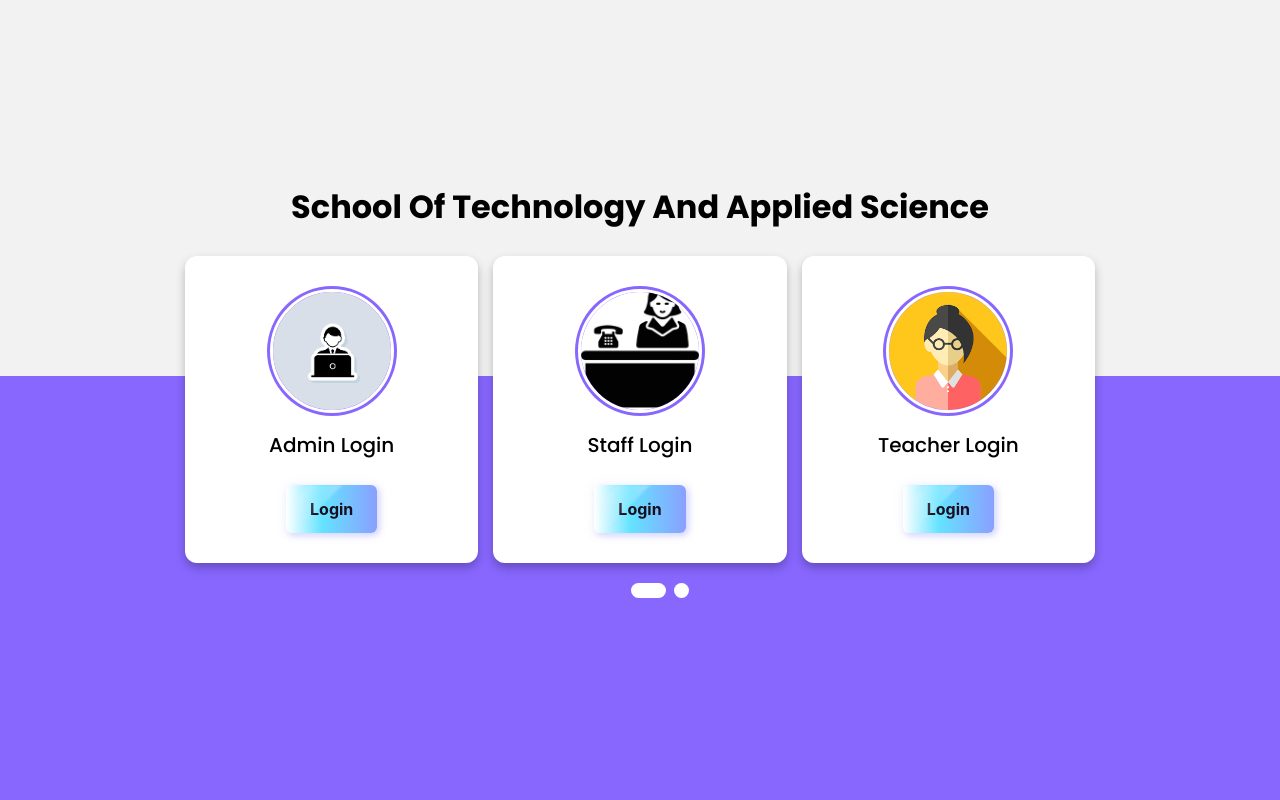
After one commit to joyalshaji135/College-Management-System, a PHP site: page /login_direction.html in a window 1280 px wide. The commit adds this page. Run offline with PHP 8.4, Linux system fonts and the light colour scheme.

Commit message:
Redirection is Completed

```diff
--- a/Admin-Side/css/style.css
+++ b/Admin-Side/css/style.css
@@ -40,7 +40,8 @@ body{
 }
 
 .img img{
-	width: 500px;
+	width: 150px;
+	margin-right: 40px;
 }
 
 form{
--- /dev/null
+++ b/assets/css/style.css
@@ -0,0 +1,210 @@
+/* Google Font CDN Link */
+@import url('https://fonts.googleapis.com/css2?family=Poppins:wght@200;300;400;500;600;700&display=swap');
+*{
+  margin: 0;
+  padding: 0;
+  box-sizing: border-box;
+  font-family: 'Poppins',sans-serif;
+}
+body{
+  display: flex;
+  min-height: 100vh;
+  align-items: center;
+  justify-content: center;
+  background: #f2f2f2;
+  position: relative;
+}
+body::before{
+  content: '';
+  position: absolute;
+  width: 100%;
+  background: #8867ff;
+  clip-path: inset(47% 0 0 0);
+  z-index: -1;
+  height: 100%;
+}
+::selection{
+  background:	#8867ff;
+  color: #fff;
+}
+.container{
+  max-width: 950px;
+  width: 100%;
+  overflow: hidden;
+  padding: 80px 0;
+}
+.container .main-card{
+  display: flex;
+  justify-content: space-evenly;
+  width: 200%;
+  transition: 1s;
+}
+#two:checked ~ .main-card{
+  margin-left: -100%;
+}
+.container .main-card .cards{
+  width: calc(100% / 2 - 10px);
+  display: flex;
+  flex-wrap: wrap;
+  margin: 0 20px;
+  justify-content: space-between;
+}
+.main-card .cards .card{
+  width: calc(100% / 3 - 10px);
+  background: #fff;
+  border-radius: 12px;
+  padding: 30px;
+  box-shadow: 0 5px 10px rgba(0, 0, 0, 0.25);
+  transition: all 0.4s ease;
+}
+.main-card .cards .card:hover{
+  transform: translateY(-15px);
+}
+.cards .card .content{
+  width: 100%;
+  display: flex;
+  flex-direction: column;
+  justify-content: center;
+  align-items: center;
+  text-align: center;
+}
+.cards .card .content .img{
+  height: 130px;
+  width: 130px;
+  border-radius: 50%;
+  padding: 3px;
+  background: #8867ff;
+  margin-bottom: 14px;
+}
+.card .content .img img{
+  height: 100%;
+  width: 100%;
+  border: 3px solid #ffff;
+  border-radius: 50%;
+  object-fit: cover;
+}
+.card .content .name{
+  font-size: 20px;
+  font-weight: 500;
+}
+.card .content .job{
+  font-size: 20px;
+  color: #8867ff;
+}
+.card .content .media-icons{
+  margin-top: 10px;
+  display: flex;
+
+}
+.media-icons a{
+  text-align: center;
+  line-height: 33px;
+  height: 35px;
+  width: 35px;
+  margin: 0 4px;
+  font-size: 14px;
+  color: #FFF;
+  border-radius: 50%;
+  border: 2px solid transparent;
+  background: #8867ff;
+  transition: all 0.3s ease;
+}
+.media-icons a:hover{
+  color: #8867ff;
+  background-color: #fff;
+  border-color: #8867ff;
+}
+ .container .button{
+  width: 100%;
+  display: flex;
+  justify-content: center;
+  margin: 20px;
+}
+.button label{
+  height: 15px;
+  width: 15px;
+  border-radius: 20px;
+  background: #fff;
+  margin: 0 4px;
+  cursor: pointer;
+  transition: all 0.5s ease;
+}
+.button label.active{
+  width: 35px;
+}
+#one:checked ~ .button .one{
+  width: 35px;
+}
+#one:checked ~ .button .two{
+  width: 15px;
+}
+#two:checked ~ .button .one{
+  width: 15px;
+}
+#two:checked ~ .button .two{
+  width: 35px;
+}
+input[type="radio"]{
+  display: none;
+}
+@media (max-width: 768px) {
+  .main-card .cards .card{
+    margin: 20px 0 10px 0;
+    width: calc(100% / 2 - 10px);
+  }
+}
+@media (max-width: 600px) {
+  .main-card .cards .card{
+    /* margin: 20px 0 10px 0; */
+    width: 100%;
+  }
+}
+
+button {
+  animation: 1.5s ease infinite alternate running shimmer;
+  background: linear-gradient(90deg, #ffffff 0%, #64E3FF 30%, #9192FF 85%);
+  background-size: 200% 100%;
+  border: none;
+	border-radius: 6px;
+  box-shadow: -2px -2px 10px rgba(252, 252, 252, 0.5), 2px 2px 10px rgba(144, 148, 255, 0.5);
+  color: #170F1E;
+  cursor: pointer;
+	font-family: 'Inter', sans-serif;
+  font-size: 16px;
+	font-weight: 670;
+  line-height: 24px;
+  overflow: hidden;
+  padding: 12px 24px;
+  position: relative;
+  text-decoration: none;
+  transition: 0.2s;
+
+  svg {
+    left: -20px;
+    opacity: 0.5;
+    position: absolute;
+    top: -2px;
+    transition: 0.5s cubic-bezier(.5,-0.5,.5,1.5);
+  }
+
+  &:hover svg {
+    opacity: 0.8;
+    transform: translateX(50px) scale(1.5);
+  }
+
+  &:hover {
+    transform: rotate(-3deg);
+  }
+
+  &:active {
+    transform: scale(0.95) rotate(-3deg);
+  }
+
+}
+
+@keyframes shimmer {
+  to {
+    background-size: 100% 100%;
+    box-shadow: -2px -2px 6px rgba(255, 255, 255, 0.5), 2px 2px 6px rgba(144, 148, 255, 0.5);
+  }
+}
--- a/index.html
+++ b/index.html
@@ -74,7 +74,7 @@
           <!-- /search popup -->
         </div>
         <div class="top-quote mr-lg-2 text-center">
-          <a href="#login" class="btn login mr-2"><span class="fa fa-user"></span> login</a>
+          <a href="./login_direction.html" class="btn login mr-2"><span class="fa fa-user"></span> login</a>
         </div>
       </div>
       <!-- toggle switch for light and dark theme -->
--- /dev/null
+++ b/login_direction.html
@@ -0,0 +1,228 @@
+<!DOCTYPE html>
+<!-- Created By CodingLab - www.codinglabweb.com -->
+<html lang="en" dir="ltr">
+  <head>
+    <meta charset="UTF-8">
+    <title> Responsive Our Team Section | CodingLab </title>
+    <link rel="stylesheet" href="./assets/css/style.css">
+    <!-- Fontawesome CDN Link -->
+    <link rel="stylesheet" href="https://cdnjs.cloudflare.com/ajax/libs/font-awesome/5.15.2/css/all.min.css"/>
+     <meta name="viewport" content="width=device-width, initial-scale=1.0">
+   </head>
+<body>
+  <div class="container">
+    <h1 style="text-align: center;">School Of Technology And Applied Science</h1>
+    <br>
+    <input type="radio" name="dot" id="one">
+    <input type="radio" name="dot" id="two">
+    <div class="main-card">
+      <div class="cards">
+        <div class="card">
+         <div class="content">
+           <div class="img">
+            <img src="./assets/images/1.avif" alt="">
+           </div>
+           <div class="details">
+             <div class="name">Admin Login</div>
+             <br>
+           </div>
+           <div>
+            <a href="./Admin-Side/index.html"><button>
+                Login
+                <svg width="79" height="46" viewBox="0 0 79 46" fill="none" xmlns="http://www.w3.org/2000/svg">
+                <g filter="url(#filter0_f_618_1123)">
+                  <path d="M42.9 2H76.5L34.5 44H2L42.9 2Z" fill="url(#paint0_linear_618_1123)"/>
+                </g>
+                <defs>
+                  <filter id="filter0_f_618_1123" x="0" y="0" width="78.5" height="46" filterUnits="userSpaceOnUse" color-interpolation-filters="sRGB">
+                    <feFlood flood-opacity="0" result="BackgroundImageFix"/>
+                    <feBlend mode="normal" in="SourceGraphic" in2="BackgroundImageFix" result="shape"/>
+                    <feGaussianBlur stdDeviation="1" result="effect1_foregroundBlur_618_1123"/>
+                  </filter>
+                  <linearGradient id="paint0_linear_618_1123" x1="76.5" y1="2.00002" x2="34.5" y2="44" gradientUnits="userSpaceOnUse">
+                    <stop stop-color="white" stop-opacity="0.6"/>
+                    <stop offset="1" stop-color="white" stop-opacity="0.05"/>
+                  </linearGradient>
+                </defs>
+              </svg>
+              </button>
+            </a>
+           </div>
+         </div>
+        </div>
+        <div class="card">
+         <div class="content">
+           <div class="img">
+            <img src="./assets/images/2.webp" alt="">
+           </div>
+           <div class="details">
+             <div class="name">Staff Login</div>
+             <br>
+           </div>
+           <div>
+            <a href=""><button>
+                Login
+                <svg width="79" height="46" viewBox="0 0 79 46" fill="none" xmlns="http://www.w3.org/2000/svg">
+                <g filter="url(#filter0_f_618_1123)">
+                  <path d="M42.9 2H76.5L34.5 44H2L42.9 2Z" fill="url(#paint0_linear_618_1123)"/>
+                </g>
+                <defs>
+                  <filter id="filter0_f_618_1123" x="0" y="0" width="78.5" height="46" filterUnits="userSpaceOnUse" color-interpolation-filters="sRGB">
+                    <feFlood flood-opacity="0" result="BackgroundImageFix"/>
+                    <feBlend mode="normal" in="SourceGraphic" in2="BackgroundImageFix" result="shape"/>
+                    <feGaussianBlur stdDeviation="1" result="effect1_foregroundBlur_618_1123"/>
+                  </filter>
+                  <linearGradient id="paint0_linear_618_1123" x1="76.5" y1="2.00002" x2="34.5" y2="44" gradientUnits="userSpaceOnUse">
+                    <stop stop-color="white" stop-opacity="0.6"/>
+                    <stop offset="1" stop-color="white" stop-opacity="0.05"/>
+                  </linearGradient>
+                </defs>
+              </svg>
+              </button>
+            </a>
+           </div>
+         </div>
+        </div>
+        <div class="card">
+         <div class="content">
+           <div class="img">
+            <img src="./assets/images/3.png" alt="">
+           </div>
+           <div class="details">
+             <div class="name">Teacher Login</div>
+             <br>
+           </div>
+           <div>
+            <a href=""><button>
+                Login
+                <svg width="79" height="46" viewBox="0 0 79 46" fill="none" xmlns="http://www.w3.org/2000/svg">
+                <g filter="url(#filter0_f_618_1123)">
+                  <path d="M42.9 2H76.5L34.5 44H2L42.9 2Z" fill="url(#paint0_linear_618_1123)"/>
+                </g>
+                <defs>
+                  <filter id="filter0_f_618_1123" x="0" y="0" width="78.5" height="46" filterUnits="userSpaceOnUse" color-interpolation-filters="sRGB">
+                    <feFlood flood-opacity="0" result="BackgroundImageFix"/>
+                    <feBlend mode="normal" in="SourceGraphic" in2="BackgroundImageFix" result="shape"/>
+                    <feGaussianBlur stdDeviation="1" result="effect1_foregroundBlur_618_1123"/>
+                  </filter>
+                  <linearGradient id="paint0_linear_618_1123" x1="76.5" y1="2.00002" x2="34.5" y2="44" gradientUnits="userSpaceOnUse">
+                    <stop stop-color="white" stop-opacity="0.6"/>
+                    <stop offset="1" stop-color="white" stop-opacity="0.05"/>
+                  </linearGradient>
+                </defs>
+              </svg>
+              </button>
+            </a>
+           </div>
+         </div>
+        </div>
+      </div>
+      <div class="cards">
+        <div class="card">
+         <div class="content">
+           <div class="img">
+             <img src="./assets/images/4.png" alt="">
+           </div>
+           <div class="details">
+             <div class="name">Principal Login</div>
+             <br>
+           </div>
+           <div>
+            <a href=""><button>
+                Login
+                <svg width="79" height="46" viewBox="0 0 79 46" fill="none" xmlns="http://www.w3.org/2000/svg">
+                <g filter="url(#filter0_f_618_1123)">
+                  <path d="M42.9 2H76.5L34.5 44H2L42.9 2Z" fill="url(#paint0_linear_618_1123)"/>
+                </g>
+                <defs>
+                  <filter id="filter0_f_618_1123" x="0" y="0" width="78.5" height="46" filterUnits="userSpaceOnUse" color-interpolation-filters="sRGB">
+                    <feFlood flood-opacity="0" result="BackgroundImageFix"/>
+                    <feBlend mode="normal" in="SourceGraphic" in2="BackgroundImageFix" result="shape"/>
+                    <feGaussianBlur stdDeviation="1" result="effect1_foregroundBlur_618_1123"/>
+                  </filter>
+                  <linearGradient id="paint0_linear_618_1123" x1="76.5" y1="2.00002" x2="34.5" y2="44" gradientUnits="userSpaceOnUse">
+                    <stop stop-color="white" stop-opacity="0.6"/>
+                    <stop offset="1" stop-color="white" stop-opacity="0.05"/>
+                  </linearGradient>
+                </defs>
+              </svg>
+              </button>
+            </a>
+           </div>
+         </div>
+        </div>
+        <div class="card">
+         <div class="content">
+           <div class="img">
+            <img src="./assets/images/5.jpg" alt="">
+           </div>
+           <div class="details">
+             <div class="name">Student Login</div>
+             <br>
+           </div>
+           <div>
+            <a href=""><button>
+                Login
+                <svg width="79" height="46" viewBox="0 0 79 46" fill="none" xmlns="http://www.w3.org/2000/svg">
+                <g filter="url(#filter0_f_618_1123)">
+                  <path d="M42.9 2H76.5L34.5 44H2L42.9 2Z" fill="url(#paint0_linear_618_1123)"/>
+                </g>
+                <defs>
+                  <filter id="filter0_f_618_1123" x="0" y="0" width="78.5" height="46" filterUnits="userSpaceOnUse" color-interpolation-filters="sRGB">
+                    <feFlood flood-opacity="0" result="BackgroundImageFix"/>
+                    <feBlend mode="normal" in="SourceGraphic" in2="BackgroundImageFix" result="shape"/>
+                    <feGaussianBlur stdDeviation="1" result="effect1_foregroundBlur_618_1123"/>
+                  </filter>
+                  <linearGradient id="paint0_linear_618_1123" x1="76.5" y1="2.00002" x2="34.5" y2="44" gradientUnits="userSpaceOnUse">
+                    <stop stop-color="white" stop-opacity="0.6"/>
+                    <stop offset="1" stop-color="white" stop-opacity="0.05"/>
+                  </linearGradient>
+                </defs>
+              </svg>
+              </button>
+            </a>
+           </div>
+         </div>
+        </div>
+        <div class="card">
+         <div class="content">
+           <div class="img">
+             <img src="./assets/images/6.avif" alt="">
+           </div>
+           <div class="details">
+             <div class="name">Librarian Login</div>
+             <br>
+           </div>
+           <div>
+            <a href=""><button>
+                Login
+                <svg width="79" height="46" viewBox="0 0 79 46" fill="none" xmlns="http://www.w3.org/2000/svg">
+                <g filter="url(#filter0_f_618_1123)">
+                  <path d="M42.9 2H76.5L34.5 44H2L42.9 2Z" fill="url(#paint0_linear_618_1123)"/>
+                </g>
+                <defs>
+                  <filter id="filter0_f_618_1123" x="0" y="0" width="78.5" height="46" filterUnits="userSpaceOnUse" color-interpolation-filters="sRGB">
+                    <feFlood flood-opacity="0" result="BackgroundImageFix"/>
+                    <feBlend mode="normal" in="SourceGraphic" in2="BackgroundImageFix" result="shape"/>
+                    <feGaussianBlur stdDeviation="1" result="effect1_foregroundBlur_618_1123"/>
+                  </filter>
+                  <linearGradient id="paint0_linear_618_1123" x1="76.5" y1="2.00002" x2="34.5" y2="44" gradientUnits="userSpaceOnUse">
+                    <stop stop-color="white" stop-opacity="0.6"/>
+                    <stop offset="1" stop-color="white" stop-opacity="0.05"/>
+                  </linearGradient>
+                </defs>
+              </svg>
+              </button>
+            </a>
+           </div>
+         </div>
+        </div>
+      </div>
+    </div>
+    <div class="button">
+      <label for="one" class=" active one"></label>
+      <label for="two" class="two"></label>
+    </div>
+  </div>
+</body>
+</html>
```
Also changed, not shown: Admin-Side/index.html (+5 -3 lines), Admin-Side/img/bg.svg (deleted), Admin-Side/img/logo.png (added), assets/css/style-starter.css, assets/images/1.avif (added), assets/images/2.webp (added), assets/images/3.png (added), assets/images/4.png (added), assets/images/5.jpg (added), assets/images/6.avif (added).
